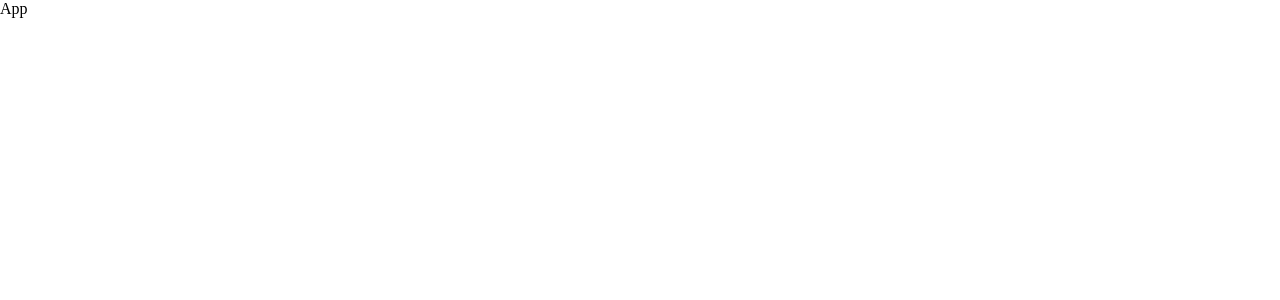
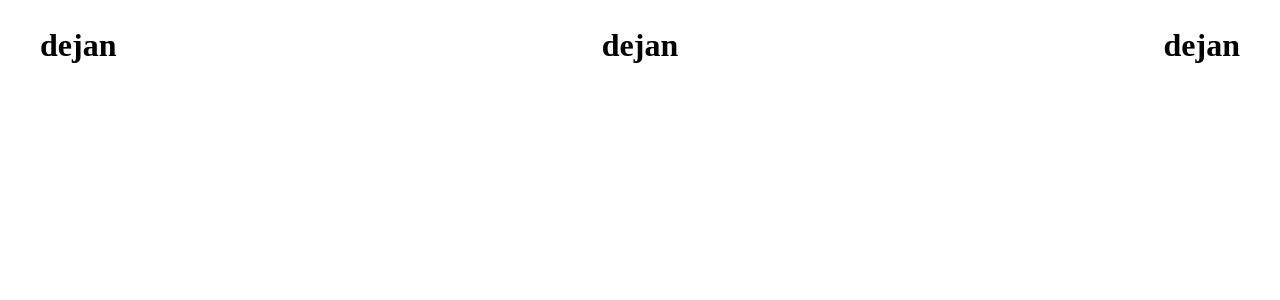
Before and after one commit to dejanV91/comfyStore, a React (Create React App) app: page / in a window 1280 px wide. Shown: the top 300 px of the page. Built offline with nearby package versions, Linux system fonts and the light colour scheme.

Commit message:
WIP header

```diff
--- a/package.json
+++ b/package.json
@@ -7,6 +7,7 @@
     "@testing-library/jest-dom": "^5.16.5",
     "@testing-library/react": "^13.4.0",
     "@testing-library/user-event": "^13.5.0",
+    "node-sass": "^8.0.0",
     "react": "^18.2.0",
     "react-dom": "^18.2.0",
     "react-scripts": "5.0.1",
--- a/public/index.html
+++ b/public/index.html
@@ -10,6 +10,7 @@
       content="Web site created using create-react-app"
     />
     <link rel="apple-touch-icon" href="%PUBLIC_URL%/logo192.png" />
+
     <!--
       manifest.json provides metadata used when your web app is installed on a
       user's mobile device or desktop. See https://developers.google.com/web/fundamentals/web-app-manifest/
@@ -24,7 +25,7 @@
       work correctly both with client-side routing and a non-root public URL.
       Learn how to configure a non-root public URL by running `npm run build`.
     -->
-    <title>React App</title>
+    <title>Comfy Shop</title>
   </head>
   <body style="margin: 0">
     <noscript>You need to enable JavaScript to run this app.</noscript>
--- a/src/App.js
+++ /dev/null
@@ -1,7 +0,0 @@
-import React from "react";
-
-const App = () => {
-  return <div>App</div>;
-};
-
-export default App;
--- /dev/null
+++ b/src/App.jsx
@@ -0,0 +1,8 @@
+import React from "react";
+import Header from "./components/common/Header/Header";
+
+const App = () => {
+  return <Header />;
+};
+
+export default App;
--- /dev/null
+++ b/src/components/common/Header/Header.jsx
@@ -0,0 +1,15 @@
+import React from "react";
+
+const Header = () => {
+  return (
+    <div className="header-div">
+      <div className="header-container">
+        <h1>dejan</h1>
+        <h1>dejan</h1>
+        <h1>dejan</h1>
+      </div>
+    </div>
+  );
+};
+
+export default Header;
--- /dev/null
+++ b/src/components/common/Header/header.scss
@@ -0,0 +1,16 @@
+.header-div {
+  min-width: 100vw;
+  display: flex;
+  flex-direction: row;
+  align-items: center;
+  justify-content: center;
+  height: 90px;
+  .header-container {
+    width: 100%;
+    max-width: $max-width;
+    display: flex;
+    flex-direction: row;
+    justify-content: space-between;
+    padding: 0 30px;
+  }
+}
--- a/src/index.js
+++ b/src/index.js
@@ -1,5 +1,6 @@
 import React from "react";
 import ReactDOM from "react-dom/client";
+import "./index.scss";
 
 import App from "./App";
 
--- /dev/null
+++ b/src/index.scss
@@ -0,0 +1,5 @@
+@import "style/variables";
+@import "./style/default";
+
+//components
+@import "./components/common/Header/header.scss";
--- /dev/null
+++ b/src/style/_default.scss
@@ -0,0 +1,14 @@
+* {
+  margin: 0;
+  padding: 0;
+}
+
+html {
+  height: 100%;
+}
+body {
+  min-height: 100vh;
+  display: flex;
+  align-items: center;
+  flex-direction: column;
+}
--- /dev/null
+++ b/src/style/_variables.scss
@@ -0,0 +1,7 @@
+// colors
+$first-color: "#385170";
+$second-color: "#ececec";
+$third-color: "#9fd3c7";
+$fourth-color: "#142d4c";
+
+$max-width: 1200px;
```
Also changed, not shown: 2 other files (tests, documents, lock files or other folders).
